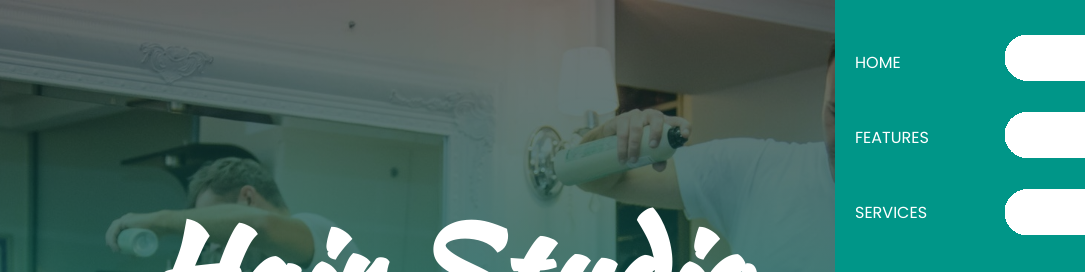
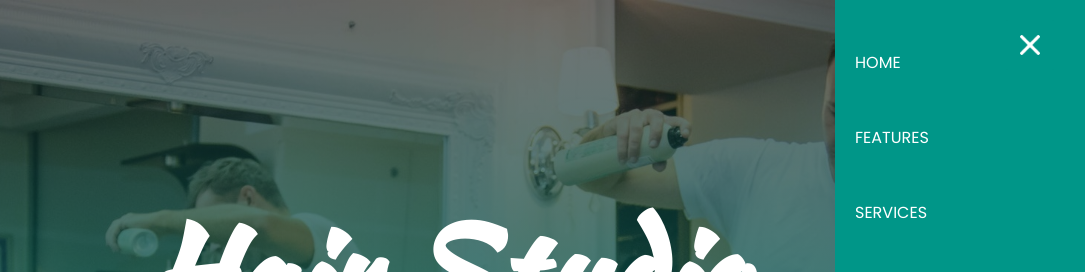
Before and after one commit to chikos96/barber-shop, a plain HTML site: page index.html in a window 1280 px wide. Both pictures are taken after a click on the element 1225 px from the left and 45 px from the top of the page. Shown: the top 272 px of the page, 195-1280 px from the left. Drawn offline with Linux system fonts and the light colour scheme.

Commit message:
adding menu

```diff
--- a/index.html
+++ b/index.html
@@ -33,7 +33,26 @@
 </div>
 
 <div id="menuBtn">
-    <img src="images/menu.png">
+    <img src="images/menu.png" id="menu">
 </div>
+
+<script>
+    var menuBtn = document.getElementById("menuBtn")
+    var sideNav = document.getElementById("sideNav")
+    var menu = document.getElementById("menu")
+
+    sideNav.style.right = "-250px";
+
+    menuBtn.onclick = function(){
+        if(sideNav.style.right == "-250px"){
+            sideNav.style.right = "0";
+            menu.src = "images/close.png"
+        }
+        else {
+            sideNav.style.right = "-250px";
+            menu.src = "images/menu.png"
+        }
+    }
+</script>
 </body>
 </html>
--- a/style.css
+++ b/style.css
@@ -89,6 +89,6 @@ nav ul li a{
     cursor: pointer;
 }
 #menuBtn img{
-    width: 20x;
+    width: 20px;
     margin-top: 15px;
 }
```
